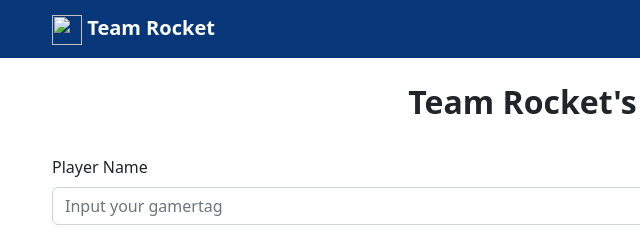
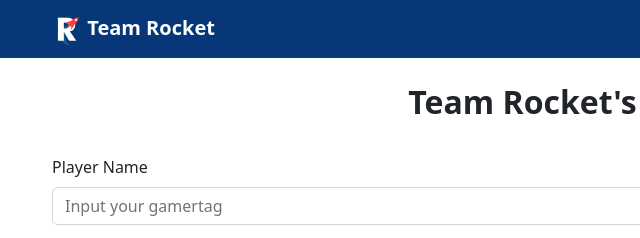
Before and after one commit to MiloVirus/Proyecto-CRUD-Ucamp, a plain HTML site: page index.html in a window 1280 px wide. Shown: the top 238 px of the page, 30-670 px from the left. Drawn offline with Linux system fonts and the light colour scheme; the site is published under a folder, as on GitHub Pages, so addresses that start at the root find nothing.

Commit message:
Eleventh commit

```diff
--- a/index.html
+++ b/index.html
@@ -13,7 +13,7 @@
         <nav class="navbar">
             <div class="container" id="containerMain">
               <a class="navbar-brand" href="#">
-                <img src="/imgs/Logo.png" alt="" width="30" height="30">
+                <img src="./imgs/Logo.png" alt="" width="30" height="30">
                 Team Rocket
               </a>
             </div>
```
